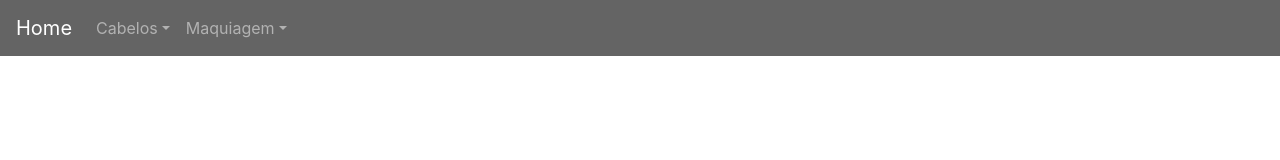
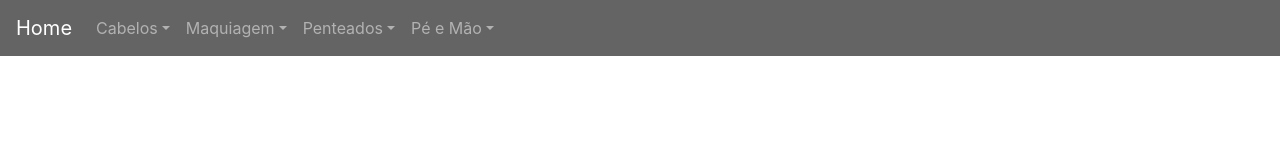
Before and after one commit to qwertyFFF/siteestheticcenter, a React (Create React App) app in the folder site/: page / in a window 1280 px wide. Shown: the top 160 px of the page. Built offline with nearby package versions, Linux system fonts and the light colour scheme.

Commit message:
Mais menus no componente navbar

```diff
--- a/site/src/componentes/home_navbar.jsx
+++ b/site/src/componentes/home_navbar.jsx
@@ -71,6 +71,38 @@ export default class MenuNavegacao extends Component {
                                     </DropdownItem>
                                 </DropdownMenu>
                             </UncontrolledDropdown>
+                            <UncontrolledDropdown nav inNavbar>
+                                <DropdownToggle nav caret>
+                                    Penteados
+                                </DropdownToggle>
+                                <DropdownMenu>
+                                    <DropdownItem>
+                                        Noivas
+                                    </DropdownItem>
+                                    <DropdownItem>
+                                        Festa
+                                    </DropdownItem>
+                                    <DropdownItem>
+                                        Formatura
+                                    </DropdownItem>
+                                </DropdownMenu>
+                            </UncontrolledDropdown>
+                            <UncontrolledDropdown nav inNavbar>
+                                <DropdownToggle nav caret>
+                                    Pé e Mão
+                                </DropdownToggle>
+                                <DropdownMenu>
+                                    <DropdownItem>
+                                        Teste
+                                    </DropdownItem>
+                                    <DropdownItem>
+                                        Teste
+                                    </DropdownItem>
+                                    <DropdownItem>
+                                        Teste
+                                    </DropdownItem>
+                                </DropdownMenu>
+                            </UncontrolledDropdown>
                         </Nav>
                     </Collapse>
                 </Navbar>
```
